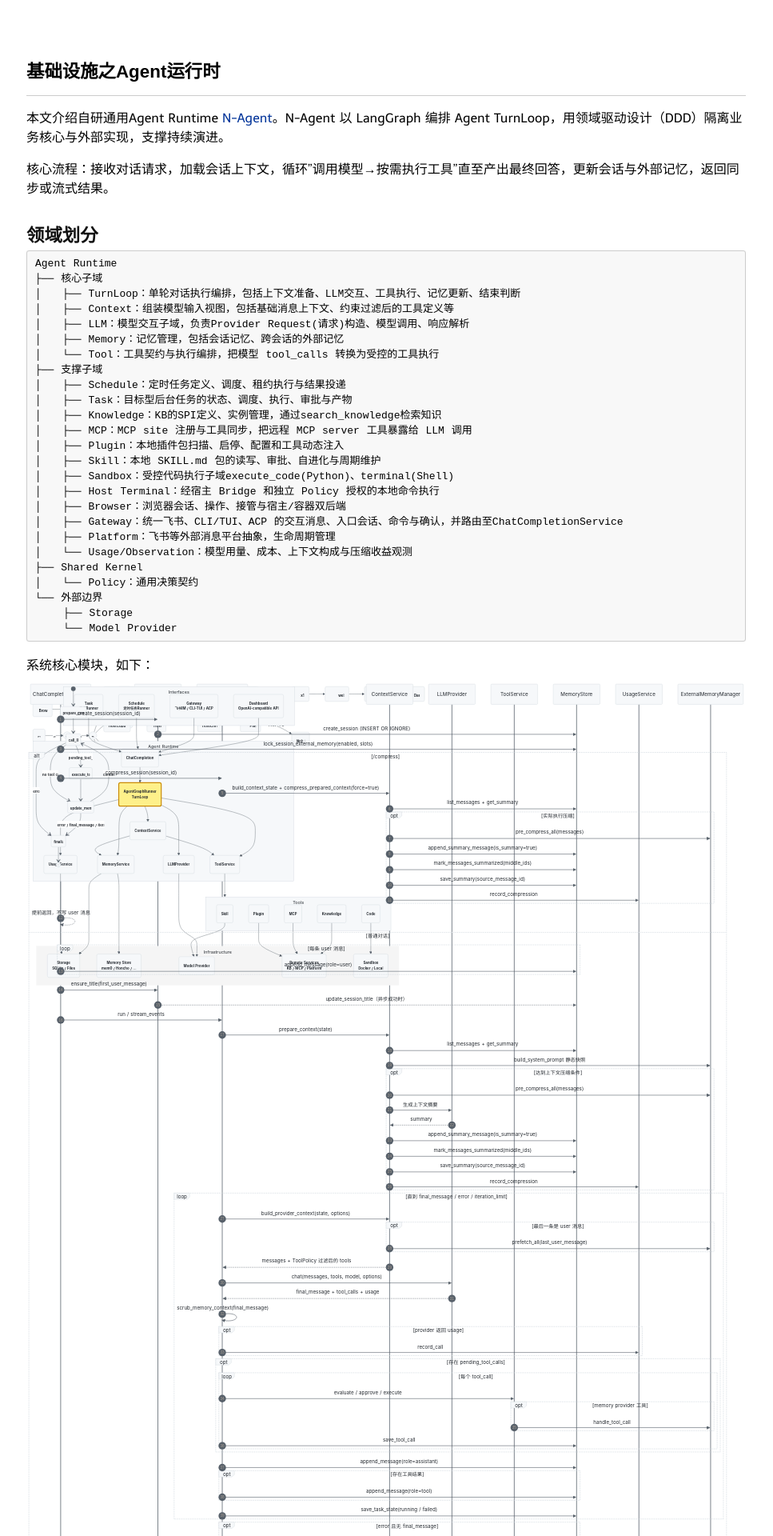
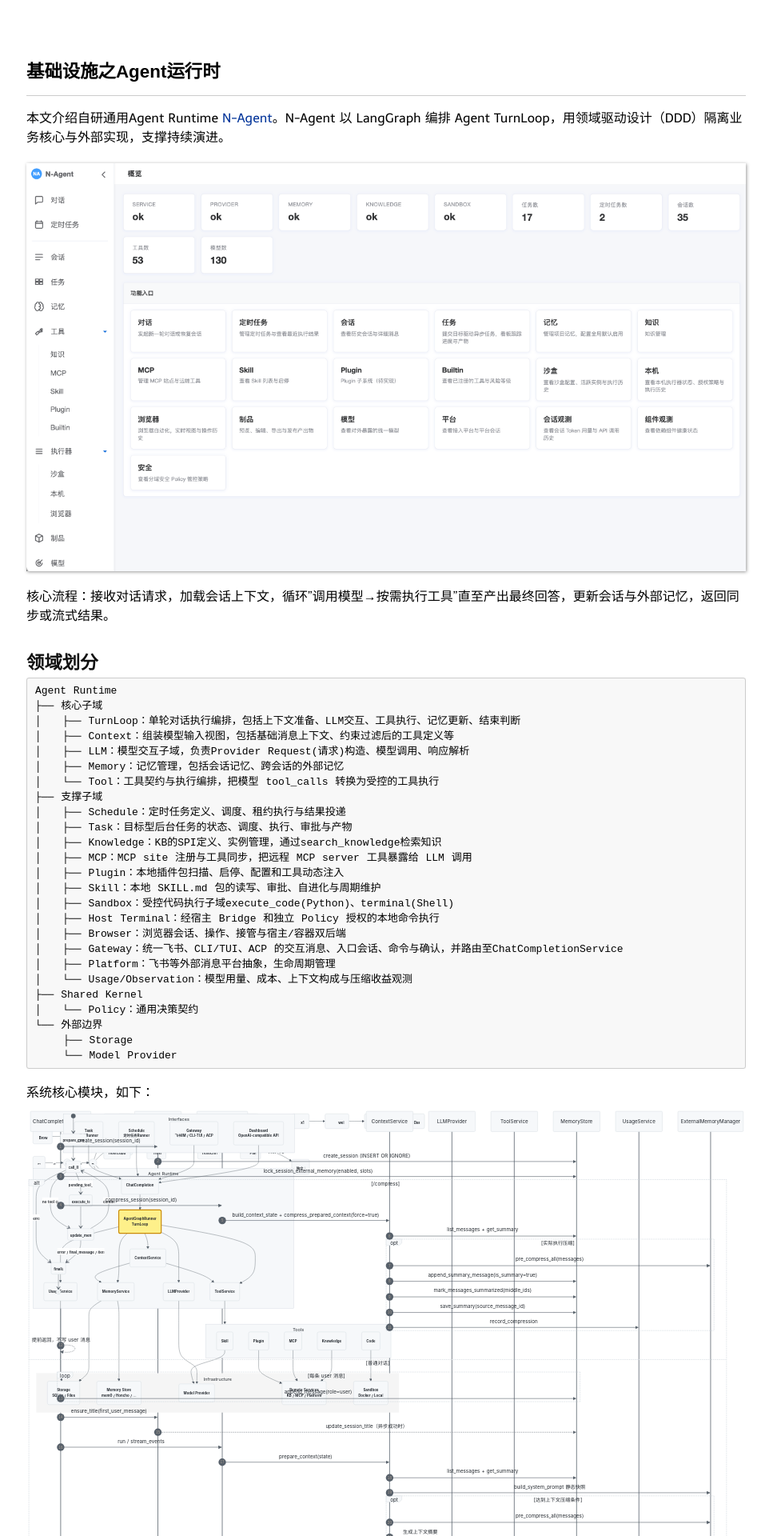
Before and after one commit to niean/niean.github.io, a Jekyll site: the page built from _posts/2026-07-04-ai-nagent.md, in a window 1280 px wide. Shown: the top 1920 px of the page at 80% size, without its empty margins (157-1124 px from the left). Built offline with Jekyll 4.4.1, drawn with Linux system fonts in a browser that asks for light colours; comment, search, counter and statistics services are not loaded.

Commit message:
nagent:新增fe

```diff
--- a/_posts/2026-07-04-ai-nagent.md
+++ b/_posts/2026-07-04-ai-nagent.md
@@ -9,6 +9,8 @@
 ---
 
 本文介绍自研通用Agent Runtime [N-Agent](https://github.com/niean/n-agent)。N-Agent 以 LangGraph 编排 Agent TurnLoop，用领域驱动设计（DDD）隔离业务核心与外部实现，支撑持续演进。
+
+![page.png](https://raw.githubusercontent.com/niean/niean.github.io/master/images/20260704/nagent-fe.png)
 
 核心流程：接收对话请求，加载会话上下文，循环"调用模型→按需执行工具"直至产出最终回答，更新会话与外部记忆，返回同步或流式结果。
 
```
Also changed, not shown: images/20260704/nagent-fe.png (added).
